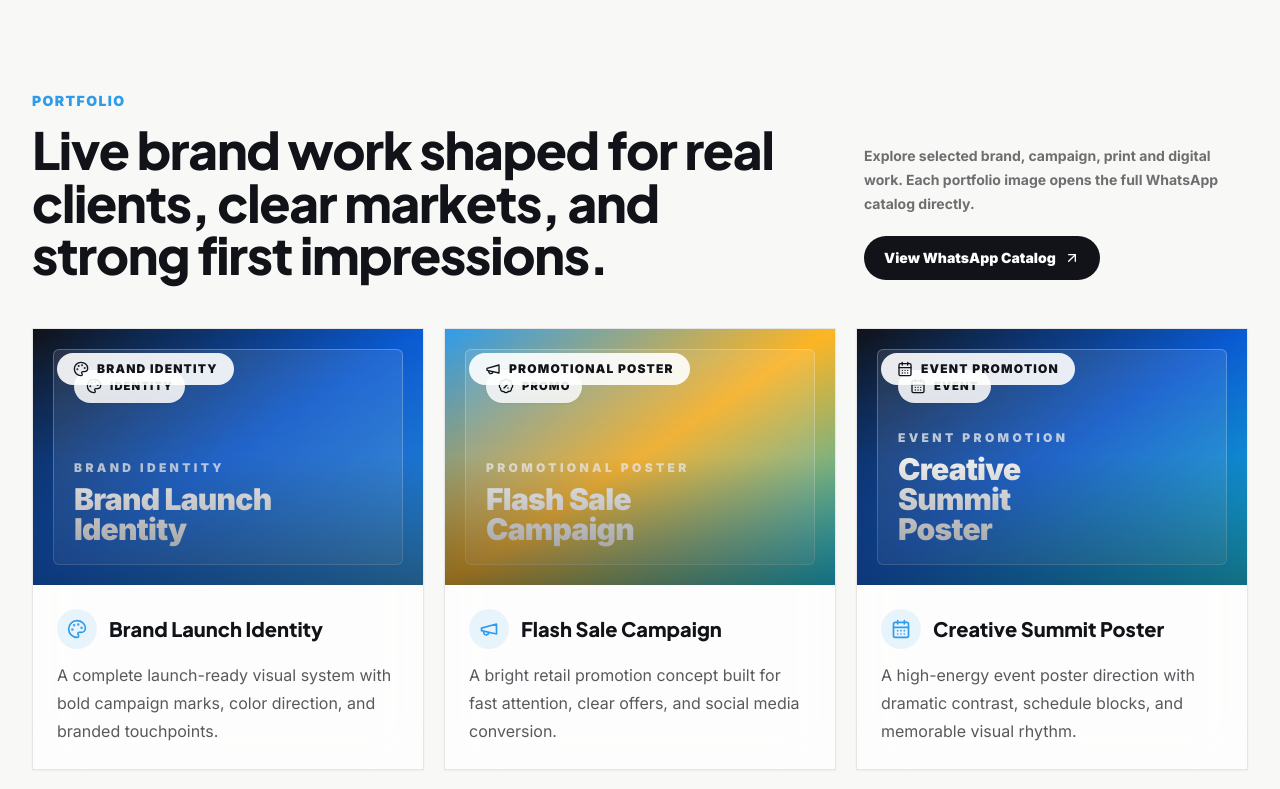
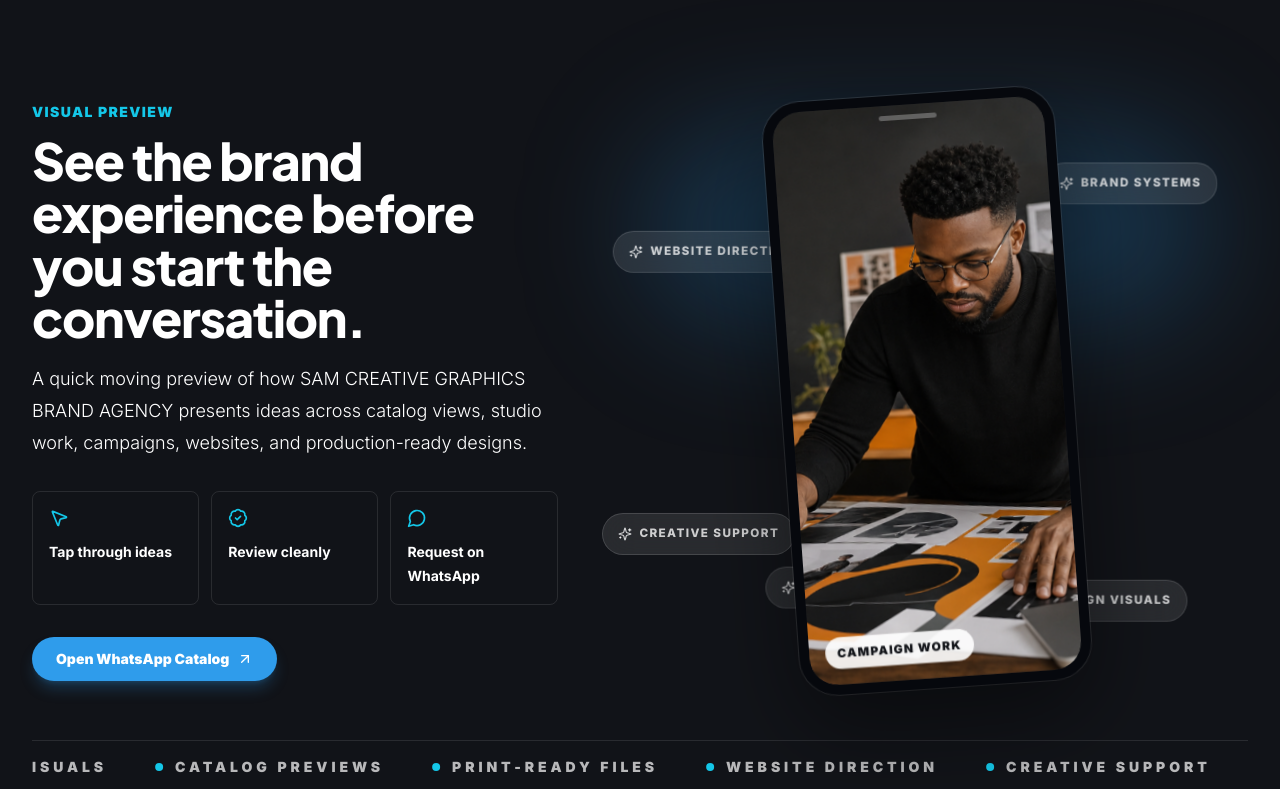
Before and after one commit to Samkimiri/SAM-CREATIVE-GRAPHICS-Portfolio-, a Next.js app: page / in a window 1280 px wide. Shown: the part 1220-2009 px from the top of the page. Built offline with nearby package versions, Linux system fonts and the light colour scheme; no server answers; the database is empty.

Commit message:
Add rotating visual preview showcase

```diff
--- a/src/app/globals.css
+++ b/src/app/globals.css
@@ -123,6 +123,120 @@
   transform: scale(1.04);
 }
 
+.phone-preview-shell {
+  position: relative;
+  z-index: 2;
+  transform: rotateX(8deg) rotateZ(-4deg);
+  animation: phone-float 7s ease-in-out infinite;
+}
+
+.phone-preview-frame {
+  position: relative;
+  width: min(76vw, 292px);
+  aspect-ratio: 9 / 18.5;
+  border: 10px solid #06080d;
+  border-radius: 38px;
+  background: #06080d;
+  box-shadow: 0 34px 90px rgba(0, 0, 0, 0.48), 0 0 0 1px rgba(255, 255, 255, 0.12);
+  overflow: hidden;
+}
+
+.phone-preview-speaker {
+  position: absolute;
+  left: 50%;
+  top: 10px;
+  z-index: 4;
+  height: 5px;
+  width: 58px;
+  transform: translateX(-50%);
+  border-radius: 999px;
+  background: rgba(255, 255, 255, 0.28);
+}
+
+.phone-preview-screen {
+  position: absolute;
+  inset: 0;
+  overflow: hidden;
+  border-radius: 28px;
+  background: #111318;
+}
+
+.phone-preview-slide {
+  position: absolute;
+  inset: 0;
+  opacity: 0;
+  transform: scale(1.08);
+  animation: phone-slide-show 16s ease-in-out infinite;
+}
+
+.phone-orbit {
+  position: absolute;
+  inset: 0;
+  z-index: 1;
+  animation: orbit-slow-spin 28s linear infinite;
+}
+
+.phone-orbit-chip {
+  position: absolute;
+  display: inline-flex;
+  align-items: center;
+  gap: 0.45rem;
+  width: max-content;
+  border: 1px solid rgba(255, 255, 255, 0.14);
+  border-radius: 999px;
+  background: rgba(255, 255, 255, 0.1);
+  padding: 0.7rem 0.95rem;
+  color: rgba(255, 255, 255, 0.78);
+  font-size: 0.73rem;
+  font-weight: 800;
+  text-transform: uppercase;
+  letter-spacing: 0.12em;
+  backdrop-filter: blur(18px);
+  animation: orbit-chip-counter 28s linear infinite;
+}
+
+.phone-orbit-chip-1 {
+  left: 3%;
+  top: 12%;
+}
+
+.phone-orbit-chip-2 {
+  right: 0;
+  top: 20%;
+}
+
+.phone-orbit-chip-3 {
+  left: 0;
+  top: 48%;
+}
+
+.phone-orbit-chip-4 {
+  right: 3%;
+  top: 58%;
+}
+
+.phone-orbit-chip-5 {
+  left: 11%;
+  bottom: 11%;
+}
+
+.phone-orbit-chip-6 {
+  right: 12%;
+  bottom: 8%;
+}
+
+.visual-marquee {
+  overflow: hidden;
+}
+
+.visual-marquee-track {
+  display: flex;
+  width: max-content;
+  min-width: 200%;
+  gap: 3rem;
+  animation: visual-marquee-scroll 28s linear infinite;
+}
+
 @keyframes hero-slide-show {
   0%,
   18% {
@@ -134,6 +248,49 @@
   100% {
     opacity: 0;
     transform: scale(1.04);
+  }
+}
+
+@keyframes phone-slide-show {
+  0%,
+  17% {
+    opacity: 1;
+    transform: scale(1);
+  }
+
+  20%,
+  100% {
+    opacity: 0;
+    transform: scale(1.08);
+  }
+}
+
+@keyframes phone-float {
+  0%,
+  100% {
+    transform: rotateX(8deg) rotateZ(-4deg) translateY(0);
+  }
+
+  50% {
+    transform: rotateX(8deg) rotateZ(-4deg) translateY(-14px);
+  }
+}
+
+@keyframes orbit-slow-spin {
+  to {
+    transform: rotate(360deg);
+  }
+}
+
+@keyframes orbit-chip-counter {
+  to {
+    transform: rotate(-360deg);
+  }
+}
+
+@keyframes visual-marquee-scroll {
+  to {
+    transform: translateX(-50%);
   }
 }
 
@@ -160,4 +317,16 @@
   .hero-slide:first-child {
     opacity: 1;
   }
+
+  .phone-preview-shell,
+  .phone-orbit,
+  .phone-orbit-chip,
+  .visual-marquee-track {
+    animation: none;
+  }
+
+  .phone-preview-slide:first-child {
+    opacity: 1;
+    transform: none;
+  }
 }
--- a/src/app/page.tsx
+++ b/src/app/page.tsx
@@ -9,6 +9,7 @@
 import ProjectReadiness from "@/components/sections/ProjectReadiness";
 import Services from "@/components/sections/Services";
 import Testimonials from "@/components/sections/Testimonials";
+import VisualExperience from "@/components/sections/VisualExperience";
 import { faqs } from "@/data/faqs";
 import { site } from "@/data/site";
 
@@ -57,6 +58,7 @@
       <script type="application/ld+json" dangerouslySetInnerHTML={{ __html: JSON.stringify(jsonLd) }} />
       <Hero />
       <BusinessQuotes />
+      <VisualExperience />
       <Portfolio />
       <Services />
       <About />
--- /dev/null
+++ b/src/components/sections/VisualExperience.tsx
@@ -0,0 +1,118 @@
+import { ArrowUpRight, BadgeCheck, MessageCircle, MousePointer2, Sparkles } from "lucide-react";
+import Image from "next/image";
+import { site } from "@/data/site";
+
+const phoneSlides = [
+  {
+    src: "/images/portfolio/whatsapp-catalog-preview.jpg",
+    alt: "WhatsApp catalog preview",
+    label: "Catalog Preview",
+  },
+  {
+    src: "/images/hero/designer-desktop.png",
+    alt: "Designer working on desktop",
+    label: "Design Studio",
+  },
+  {
+    src: "/images/hero/campaign-design.png",
+    alt: "Campaign design workspace",
+    label: "Campaign Work",
+  },
+  {
+    src: "/images/hero/website-uiux.png",
+    alt: "Website and UI UX design workspace",
+    label: "Digital Layouts",
+  },
+  {
+    src: "/images/hero/print-packaging.png",
+    alt: "Print and packaging production workspace",
+    label: "Print Ready",
+  },
+];
+
+const showcaseNotes = [
+  "Brand systems",
+  "Campaign visuals",
+  "Catalog previews",
+  "Print-ready files",
+  "Website direction",
+  "Creative support",
+];
+
+export default function VisualExperience() {
+  return (
+    <section className="overflow-hidden bg-charcoal py-16 text-white sm:py-24" aria-labelledby="visual-experience-title">
+      <div className="section-shell">
+        <div className="grid gap-12 lg:grid-cols-[0.9fr_1.1fr] lg:items-center">
+          <div>
+            <p className="text-sm font-black uppercase tracking-widest text-aqua">Visual Preview</p>
+            <h2 id="visual-experience-title" className="mt-3 text-[clamp(2rem,4vw,4.25rem)] font-black leading-[1.02] tracking-tight">
+              See the brand experience before you start the conversation.
+            </h2>
+            <p className="mt-5 max-w-2xl text-lg font-light leading-8 text-white/68">
+              A quick moving preview of how SAM CREATIVE GRAPHICS BRAND AGENCY presents ideas across catalog views, studio work, campaigns, websites, and production-ready designs.
+            </p>
+
+            <div className="mt-8 grid gap-3 sm:grid-cols-3">
+              {[
+                { Icon: MousePointer2, label: "Tap through ideas" },
+                { Icon: BadgeCheck, label: "Review cleanly" },
+                { Icon: MessageCircle, label: "Request on WhatsApp" },
+              ].map(({ Icon, label }) => (
+                <div key={label} className="rounded-lg border border-white/10 bg-white/8 p-4 transition hover:-translate-y-1 hover:border-skybrand/45 hover:bg-white/12">
+                  <Icon className="h-5 w-5 text-aqua" />
+                  <p className="mt-3 text-sm font-bold leading-6 text-white/78">{label}</p>
+                </div>
+              ))}
+            </div>
+
+            <a href={site.catalogUrl} target="_blank" rel="noreferrer" className="primary-cta mt-8">
+              Open WhatsApp Catalog
+              <ArrowUpRight className="h-4 w-4" />
+            </a>
+          </div>
+
+          <div className="relative mx-auto flex min-h-[560px] w-full max-w-[620px] items-center justify-center">
+            <div className="absolute inset-x-6 top-10 h-48 rounded-full bg-skybrand/25 blur-3xl" />
+            <div className="phone-orbit" aria-hidden="true">
+              {showcaseNotes.map((item, index) => (
+                <span key={item} className={`phone-orbit-chip phone-orbit-chip-${index + 1}`}>
+                  <Sparkles className="h-3.5 w-3.5" />
+                  {item}
+                </span>
+              ))}
+            </div>
+
+            <div className="phone-preview-shell">
+              <div className="phone-preview-frame">
+                <div className="phone-preview-speaker" />
+                <div className="phone-preview-screen">
+                  {phoneSlides.map((slide, index) => (
+                    <div key={slide.src} className="phone-preview-slide" style={{ animationDelay: `${index * 3.2}s` }}>
+                      <Image src={slide.src} alt={slide.alt} fill sizes="280px" className="object-cover" priority={index === 0} />
+                      <div className="absolute inset-0 bg-gradient-to-t from-charcoal/78 via-charcoal/10 to-transparent" />
+                      <span className="absolute bottom-4 left-4 rounded-full bg-white/90 px-3 py-2 text-xs font-black uppercase tracking-widest text-charcoal">
+                        {slide.label}
+                      </span>
+                    </div>
+                  ))}
+                </div>
+              </div>
+            </div>
+          </div>
+        </div>
+
+        <div className="visual-marquee mt-12 border-y border-white/10 py-4" aria-hidden="true">
+          <div className="visual-marquee-track">
+            {[...showcaseNotes, ...showcaseNotes].map((item, index) => (
+              <span key={`${item}-${index}`} className="inline-flex items-center gap-3 text-sm font-black uppercase tracking-[0.28em] text-white/70">
+                <span className="h-2 w-2 rounded-full bg-aqua" />
+                {item}
+              </span>
+            ))}
+          </div>
+        </div>
+      </div>
+    </section>
+  );
+}
```
